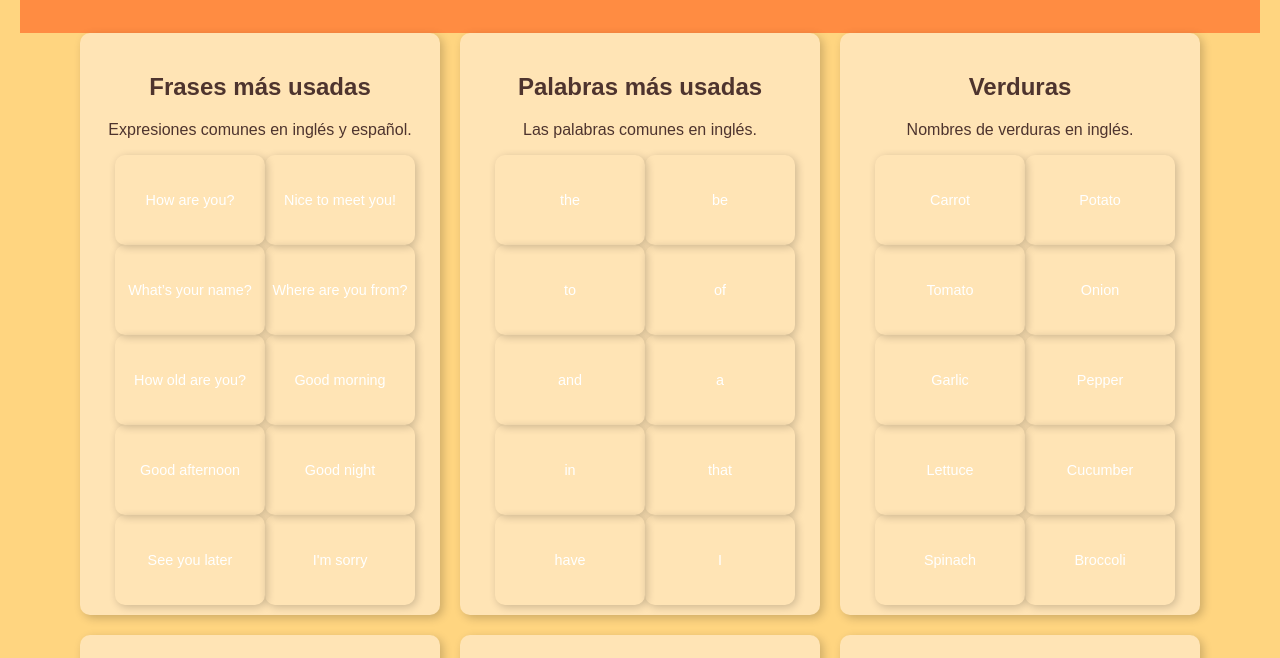
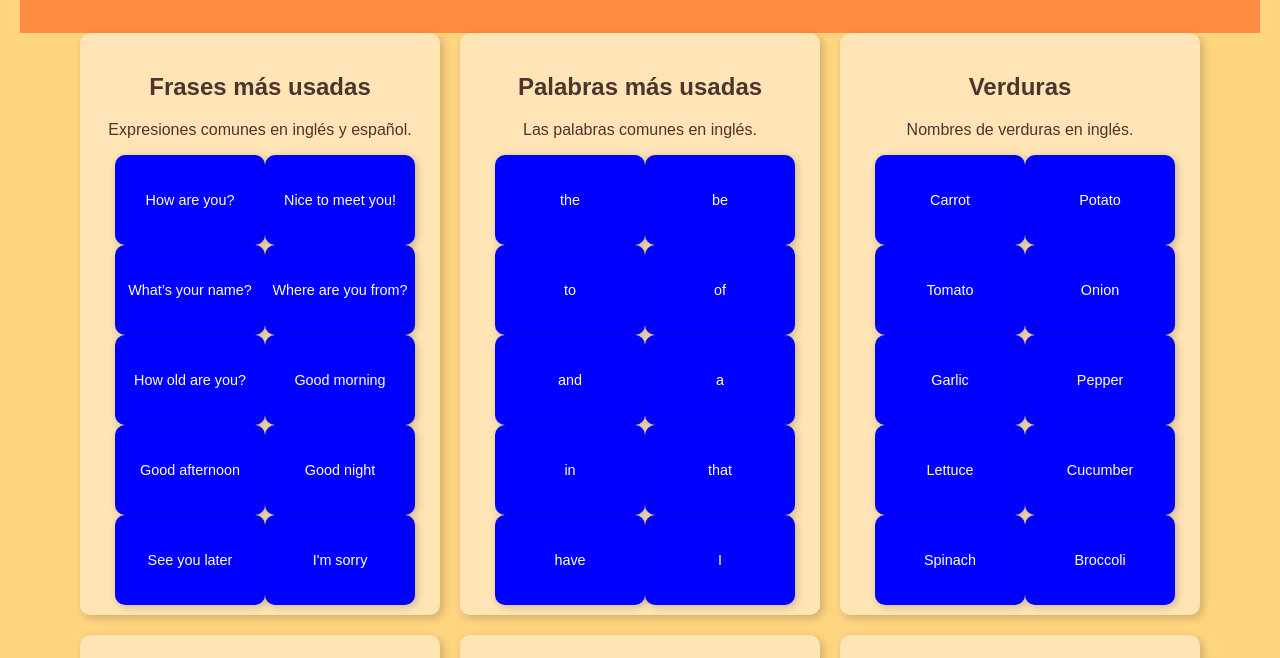
Before and after one commit to Yunguillermo/bolinglish, a plain HTML site: page index.html in a window 1280 px wide. Shown: the part 142-800 px from the top of the page. Drawn offline with Linux system fonts and the light colour scheme.

Commit message:
Update index.html

```diff
--- a/index.html
+++ b/index.html
@@ -71,7 +71,7 @@
       padding: 5px;
     }
     .flashcard-front {
-      background-color: sky blue;
+      background-color: blue;
       color: white;
     }
     .flashcard-back {
```
